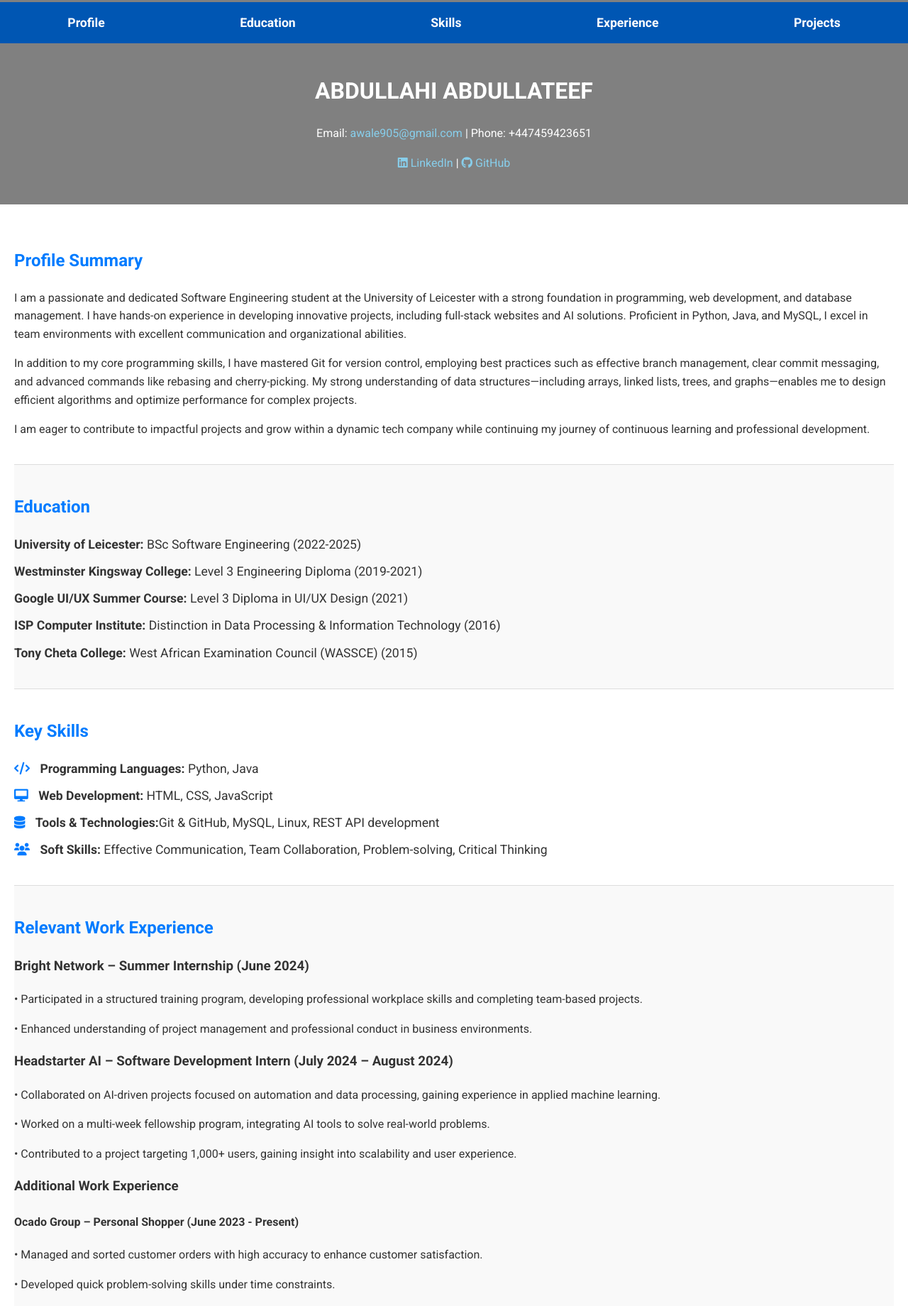
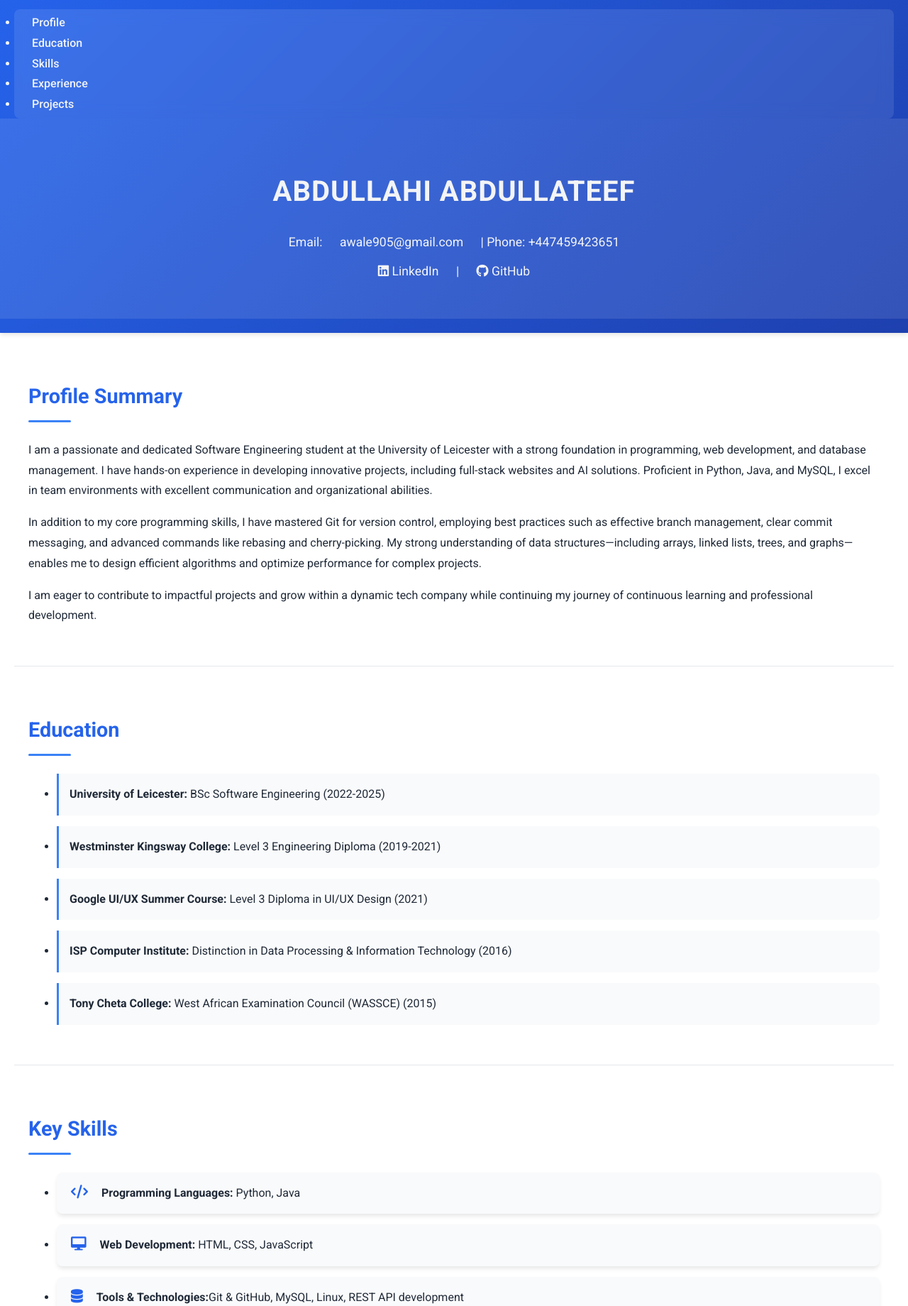
Before and after one commit to Walehdulex/Abdullahi-Abdullateef, a plain HTML site: page index.html in a window 1280 px wide. Shown: the part 7-1847 px from the top of the page at 71% size. Drawn offline with Linux system fonts and the light colour scheme.

Commit message:
modified styles again

```diff
--- a/index.html
+++ b/index.html
@@ -11,9 +11,9 @@
 <body>
     <header>
         <nav>
-            <button class="nav-toggle" aria-label="Toggle navigation">
+            <!-- <button class="nav-toggle" aria-label="Toggle navigation">
                 <i class="fas fa-bars"></i>
-            </button>
+            </button> -->
             <ul>
                 <li><a href="#profile">Profile</a></li>
                 <li><a href="#education">Education</a></li>
@@ -62,26 +62,26 @@
         <section id="experience" class="section alt-bg">
             <h2>Relevant Work Experience</h2>
             <h3>Bright Network – Summer Internship (June 2024)</h3>
-            <p>• Participated in a structured training program, developing professional workplace skills and completing team-based projects.</p>
-            <p>• Enhanced understanding of project management and professional conduct in business environments.</p>
+            <p>Participated in a structured training program, developing professional workplace skills and completing team-based projects.</p>
+            <p>Enhanced understanding of project management and professional conduct in business environments.</p>
 
             <h3>Headstarter AI – Software Development Intern (July 2024 – August 2024)</h3>
-            <p>• Collaborated on AI-driven projects focused on automation and data processing, gaining experience in applied machine learning.</p>
-            <p>• Worked on a multi-week fellowship program, integrating AI tools to solve real-world problems.</p>
-            <p>• Contributed to a project targeting 1,000+ users, gaining insight into scalability and user experience.</p>
+            <p>Collaborated on AI-driven projects focused on automation and data processing, gaining experience in applied machine learning.</p>
+            <p>Worked on a multi-week fellowship program, integrating AI tools to solve real-world problems.</p>
+            <p>Contributed to a project targeting 1,000+ users, gaining insight into scalability and user experience.</p>
 
             <h3 id="Additional">Additional Work Experience</h3>
             <h4>Ocado Group – Personal Shopper (June 2023 - Present)</h4>
-            <p>• Managed and sorted customer orders with high accuracy to enhance customer satisfaction.</p>
-            <p>• Developed quick problem-solving skills under time constraints.</p>
+            <p>Managed and sorted customer orders with high accuracy to enhance customer satisfaction.</p>
+            <p>Developed quick problem-solving skills under time constraints.</p>
 
             <h4>AGS Support Services – Bus Care (October 2021 - June 2022)</h4>
-            <p>• Maintained cleanliness and readiness of buses for operation.</p>
-            <p>• Improved interpersonal communication skills through customer interactions.</p>
+            <p>Maintained cleanliness and readiness of buses for operation.</p>
+            <p>Improved interpersonal communication skills through customer interactions.</p>
 
             <h4>Fusion People – Train Care (June 2021 - September 2021)</h4>
-            <p>• Ensured trains were in top condition for daily operations.</p>
-            <p>• Strengthened interpersonal skills by assisting and communicating with train users.</p>
+            <p>Ensured trains were in top condition for daily operations.</p>
+            <p>Strengthened interpersonal skills by assisting and communicating with train users.</p>
         </section>
         <section id="projects" class="section">
             <h2>Notable Projects</h2>
--- a/styles.css
+++ b/styles.css
@@ -1,178 +1,236 @@
-/* Reset and base styles */
+/* Modern color scheme and variables */
+:root {
+    --primary-color: #2563eb;
+    --secondary-color: #1e40af;
+    --accent-color: #3b82f6;
+    --text-dark: #1f2937;
+    --text-light: #f3f4f6;
+    --background-light: #ffffff;
+    --background-alt: #f9fafb;
+    --shadow: 0 4px 6px -1px rgba(0, 0, 0, 0.1);
+}
+
+/* Smooth scrolling for navigation */
+html {
+    scroll-behavior: smooth;
+}
+
 body {
     font-family: 'Roboto', sans-serif;
     margin: 0;
     padding: 0;
-    line-height: 1.6;
-    color: #333;
+    line-height: 1.8;
+    color: var(--text-dark);
+    background-color: var(--background-light);
 }
 
+/* Enhanced header styles */
 header {
-    background: gray;
-    color: white;
-    padding: 10px 0;
-    position: relative; /* Added for proper nav positioning */
+    background: linear-gradient(135deg, var(--primary-color), var(--secondary-color));
+    color: var(--text-light);
+    padding: 20px 0;
+    box-shadow: var(--shadow);
 }
 
-/* Navigation styles */
+/* Modern navigation */
 nav {
     width: 100%;
     position: relative;
-    z-index: 1000; /* Ensure nav appears above other content */
+    z-index: 1000;
 }
 
 nav ul {
-    list-style: none;
-    margin: 0;
-    padding: 0;
-    display: flex;
-    justify-content: center;
-    background: #0056b3;
-    flex-wrap: wrap;
-}
-
-nav ul li {
-    margin: 0;
-    flex: 1 1 auto;
-    text-align: center;
-    min-width: 120px;
+    background: rgba(255, 255, 255, 0.1);
+    backdrop-filter: blur(10px);
+    border-radius: 8px;
+    margin: 0 20px;
+    padding: 5px;
 }
 
 nav ul li a {
-    color: white;
+    color: var(--text-light);
     text-decoration: none;
-    font-weight: bold;
-    padding: 15px;
-    display: block;
+    font-weight: 500;
+    padding: 12px 20px;
+    border-radius: 6px;
     transition: all 0.3s ease;
 }
 
 nav ul li a:hover {
-    background: white;
-    color: #007BFF;
+    background: rgba(255, 255, 255, 0.2);
+    transform: translateY(-2px);
 }
 
-/* Hamburger menu */
-.nav-toggle {
-    display: none;
-    background: none;
-    border: none;
-    color: white;
-    font-size: 1.5rem;
-    padding: 10px;
-    cursor: pointer;
-    position: absolute;
-    right: 15px;
-    top: 10px;
-    z-index: 1001; /* Ensure button stays above nav */
+/* Hero section enhancement */
+.hero {
+    text-align: center;
+    padding: 40px 20px;
+    background: rgba(255, 255, 255, 0.1);
 }
 
-/* Hero section */
-.hero {
-    text-align: center;
-    padding: 20px 10px;
+.hero h1 {
+    font-size: 2.5rem;
+    margin-bottom: 20px;
+    letter-spacing: 1px;
 }
 
-/* Main content styles */
-main {
-    padding: 20px;
+.hero p {
+    font-size: 1.1rem;
+    margin: 10px 0;
 }
 
-.section {
-    padding: 20px 0;
-    border-bottom: 1px solid #ddd;
+.hero a {
+    color: var(--text-light);
+    text-decoration: none;
+    margin: 0 10px;
+    padding: 5px 10px;
+    border-radius: 4px;
+    transition: all 0.3s ease;
 }
 
-.alt-bg {
-    background: #f9f9f9;
+.hero a:hover {
+    background: rgba(255, 255, 255, 0.2);
+    transform: translateY(-2px);
 }
 
-/* Responsive styles */
+/* Section styling */
+.section {
+    padding: 40px 20px;
+    max-width: 1200px;
+    margin: 0 auto;
+    border-bottom: 1px solid #e5e7eb;
+}
+
+.section h2 {
+    color: var(--primary-color);
+    font-size: 1.8rem;
+    margin-bottom: 25px;
+    position: relative;
+    padding-bottom: 10px;
+}
+
+.section h2::after {
+    content: '';
+    position: absolute;
+    bottom: 0;
+    left: 0;
+    width: 60px;
+    height: 3px;
+    background: var(--accent-color);
+    border-radius: 2px;
+}
+
+/* Skills section enhancement */
+#skills ul li {
+    background: var(--background-alt);
+    padding: 15px 20px;
+    border-radius: 8px;
+    margin-bottom: 15px;
+    box-shadow: var(--shadow);
+    transition: transform 0.3s ease;
+}
+
+#skills ul li:hover {
+    transform: translateX(10px);
+}
+
+#skills ul li i {
+    color: var(--primary-color);
+    margin-right: 15px;
+    font-size: 1.2rem;
+}
+
+/* Projects section enhancement */
+#projects ul li {
+    background: var(--background-alt);
+    padding: 20px;
+    border-radius: 8px;
+    margin-bottom: 20px;
+    box-shadow: var(--shadow);
+    transition: transform 0.3s ease;
+}
+
+#projects ul li:hover {
+    transform: translateY(-5px);
+}
+
+#projects ul li strong {
+    color: var(--primary-color);
+    display: block;
+    margin-bottom: 10px;
+    font-size: 1.2rem;
+}
+
+/* Experience section styling */
+#experience h3, #experience h4 {
+    color: var(--secondary-color);
+    margin-top: 25px;
+}
+
+#experience p {
+    margin-left: 20px;
+    position: relative;
+}
+
+#experience p::before {
+    content: '•';
+    color: var(--accent-color);
+    position: absolute;
+    left: -20px;
+}
+
+/* Education section enhancement */
+#education ul li {
+    padding: 15px;
+    border-left: 3px solid var(--accent-color);
+    margin-bottom: 15px;
+    background: var(--background-alt);
+    border-radius: 0 8px 8px 0;
+}
+
+/* Footer enhancement */
+footer {
+    background: var(--text-dark);
+    color: var(--text-light);
+    padding: 20px;
+    text-align: center;
+}
+
+/* Responsive enhancements */
 @media screen and (max-width: 768px) {
     .nav-toggle {
-        display: block;
-    }
-
-    nav ul {
-        display: none;
-        flex-direction: column;
-        width: 100%;
-        position: absolute; /* Position the menu absolutely */
-        top: 100%; /* Position below the header */
-        left: 0;
-        background: #0056b3;
+        background: rgba(255, 255, 255, 0.1);
+        backdrop-filter: blur(10px);
+        border-radius: 6px;
+        padding: 10px 15px;
     }
 
     nav ul.show {
-        display: flex;
-    }
-
-    nav ul li {
-        width: 100%;
-        margin: 0;
-        border-bottom: 1px solid rgba(255, 255, 255, 0.1);
-    }
-
-    nav ul li:last-child {
-        border-bottom: none;
-    }
-
-    nav ul li a {
-        padding: 15px;
-    }
-
-    .hero {
-        padding: 15px;
+        background: var(--primary-color);
+        border-radius: 0 0 8px 8px;
+        box-shadow: var(--shadow);
     }
 
     .hero h1 {
-        font-size: 1.5rem;
+        font-size: 2rem;
+    }
+
+    .section {
+        padding: 30px 15px;
     }
 }
 
-@media screen and (max-width: 480px) {
-    nav ul li a {
-        padding: 12px;
-        font-size: 0.9rem;
+/* Print styles for PDF generation */
+@media print {
+    body {
+        background: white;
     }
 
-    .hero p {
-        font-size: 0.9rem;
+    .section {
+        page-break-inside: avoid;
+    }
+
+    nav, .nav-toggle {
+        display: none;
     }
 }
-
-/* Rest of your original styles */
-h2 {
-    color: #007BFF;
-}
-
-ul {
-    list-style: none;
-    padding: 0;
-}
-
-ul li {
-    margin: 10px 0;
-    font-size: 1.1em;
-}
-
-ul li i {
-    color: #007BFF;
-    margin-right: 10px;
-}
-
-footer {
-    text-align: center;
-    padding: 10px;
-    background: #333;
-    color: white;
-}
-
-a {
-    color: skyblue;
-    text-decoration: none;
-}
-
-a:hover {
-    text-decoration: underline;
-}
```
